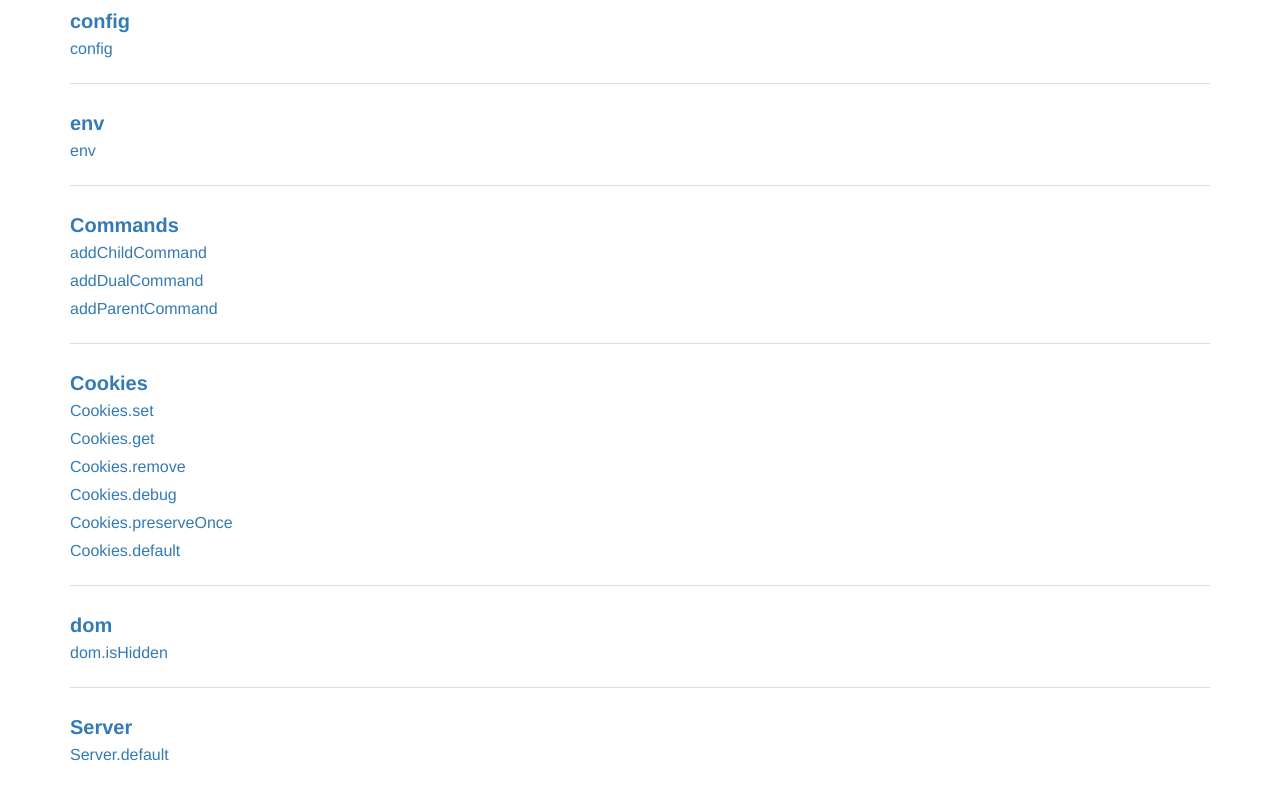
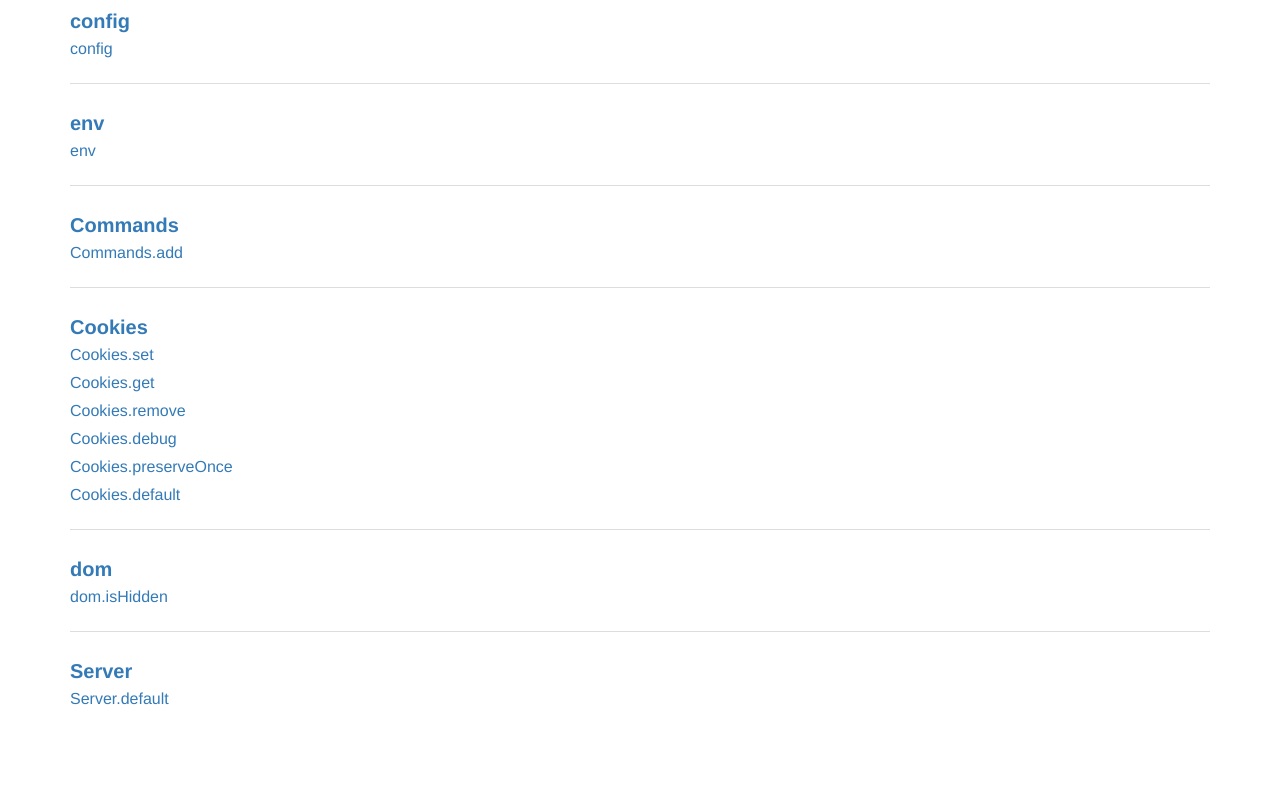
Before and after one commit to cypress-io/cypress-example-kitchensink, a website: page app/index.html in a window 1280 px wide. Shown: the part 4349-5149 px from the top of the page. After the commit the page ends 5117 px from the top, so only its background shows below. Drawn offline with Linux system fonts and the light colour scheme.

Commit message:
remove custom commands from homepage

```diff
--- a/app/index.html
+++ b/app/index.html
@@ -305,9 +305,7 @@
           <li>
             <a href="/cypress-api/commands">Commands</a>
             <ul>
-              <li><a href="/cypress-api/commands">addChildCommand</a></li>
-              <li><a href="/cypress-api/commands">addDualCommand</a></li>
-              <li><a href="/cypress-api/commands">addParentCommand</a></li>
+              <li><a href="/cypress-api/commands">Commands.add</a></li>
             </ul>
           </li>
           <li>
```
